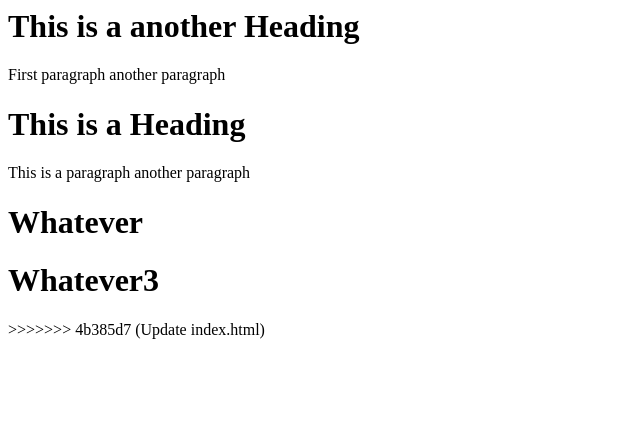
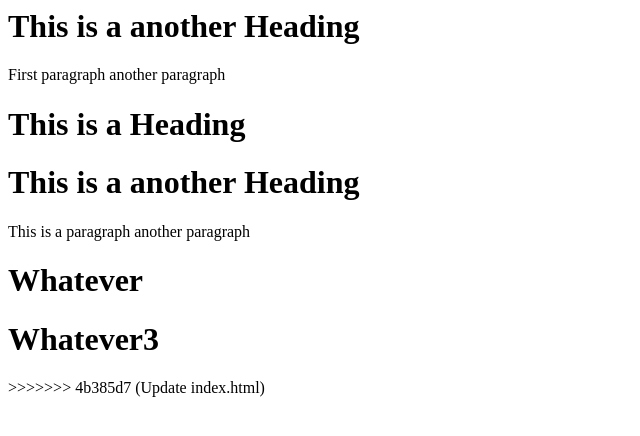
Before and after one commit to dinesh1patel/learning-git, a plain HTML site: page index.html in a window 1280 px wide. Shown: the whole page, without its empty margins (0-640 px from the left). Drawn offline with Linux system fonts and the light colour scheme.

Commit message:
Update index.html

```diff
--- a/index.html
+++ b/index.html
@@ -7,6 +7,7 @@
 <h1>This is a another Heading</h1>
 <p>First paragraph another paragraph</p>
 <h1>This is a Heading</h1>
+<h1>This is a another Heading</h1>
 <p>This is a paragraph another paragraph</p>
 
 
```
